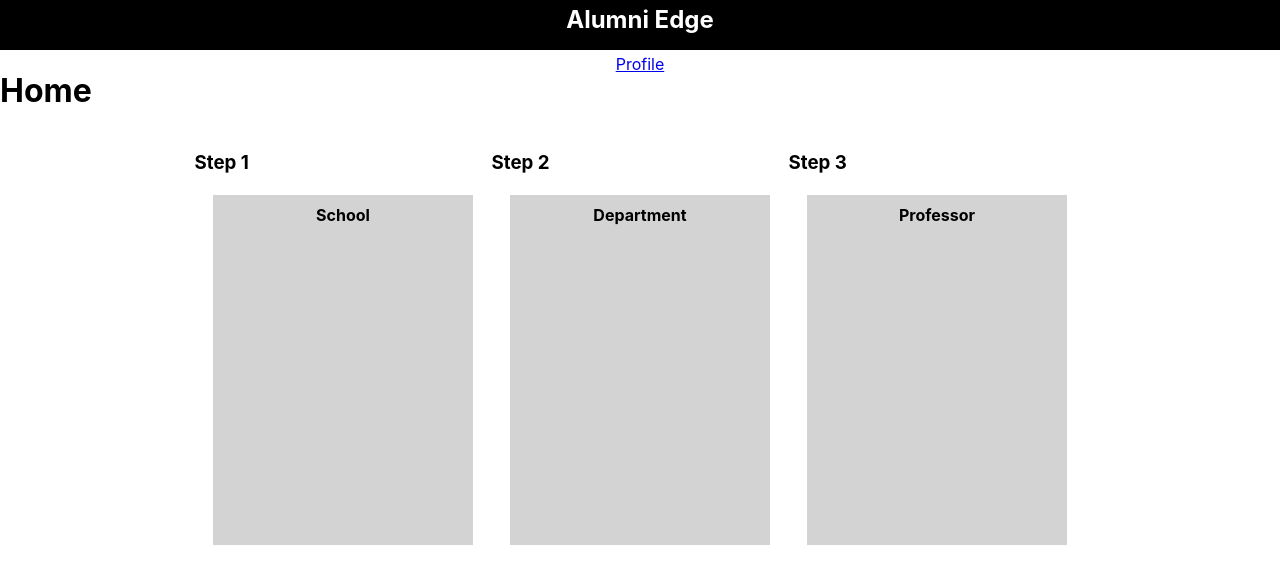
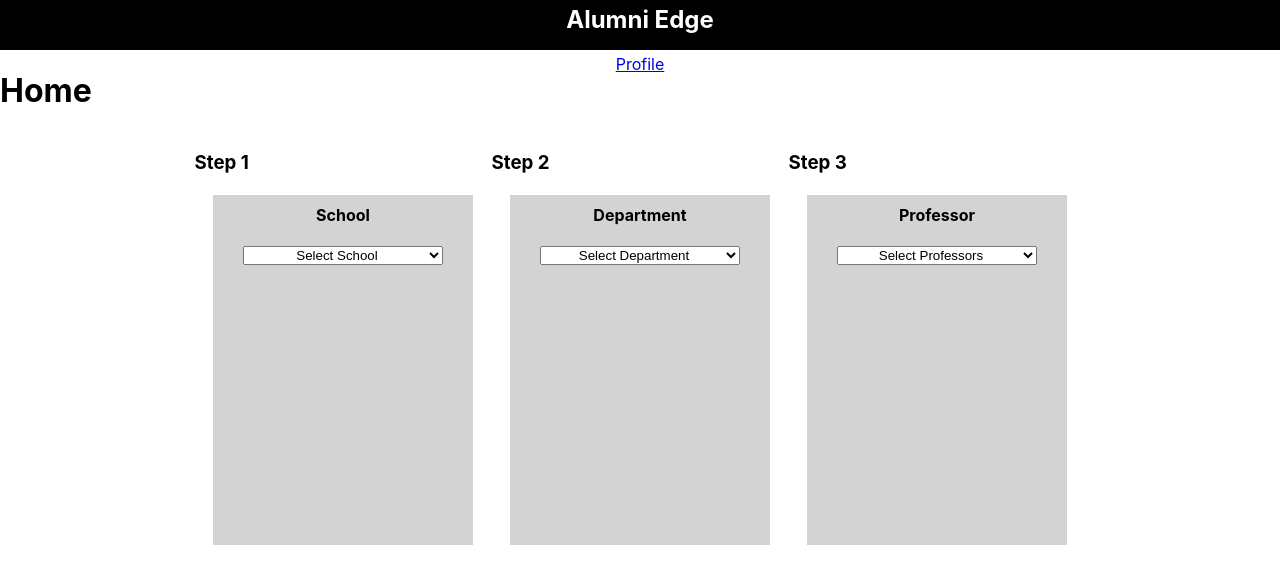
Before and after one commit to TonyT415/CSC642-AlumiEdge, a React (Create React App) app in the folder alumni_edge/: page / in a window 1280 px wide. Shown: the top 584 px of the page. Built offline with nearby package versions, Linux system fonts and the light colour scheme.

Commit message:
Updated drop down menus

```diff
--- a/alumni_edge/src/App.css
+++ b/alumni_edge/src/App.css
@@ -67,3 +67,10 @@
   text-align: center;
   padding-top: 10px;
 }
+
+.choiceList{
+  width: 200px;
+  display: block;
+  margin: 0 auto;
+  text-align: center;
+}
--- a/alumni_edge/src/HomePage.js
+++ b/alumni_edge/src/HomePage.js
@@ -11,7 +11,11 @@ const HomePage = () => {
           <div class="stepBox">
             <h4 class="title">School</h4>
             <div>
-
+              <select class="choiceList">
+                <option>Select School</option>
+                <option>San Francisco State University</option>
+                <option>University of San Francisco</option>
+              </select>
             </div>
           </div>
 
@@ -22,7 +26,11 @@ const HomePage = () => {
           <div class="stepBox">
             <h4 class="title">Department</h4>
             <div>
-
+              <select class="choiceList">
+                <option>Select Department</option>
+                <option>Mathematics</option>
+                <option>Computer Science</option>
+              </select>
             </div>
           </div>
 
@@ -33,7 +41,10 @@ const HomePage = () => {
           <div class="stepBox">
             <h4 class="title">Professor</h4>
             <div>
-
+              <select class="choiceList">
+                <option>Select Professors</option>
+                <option>Firstname Lastname</option>
+              </select>
             </div>
           </div>
 
```
